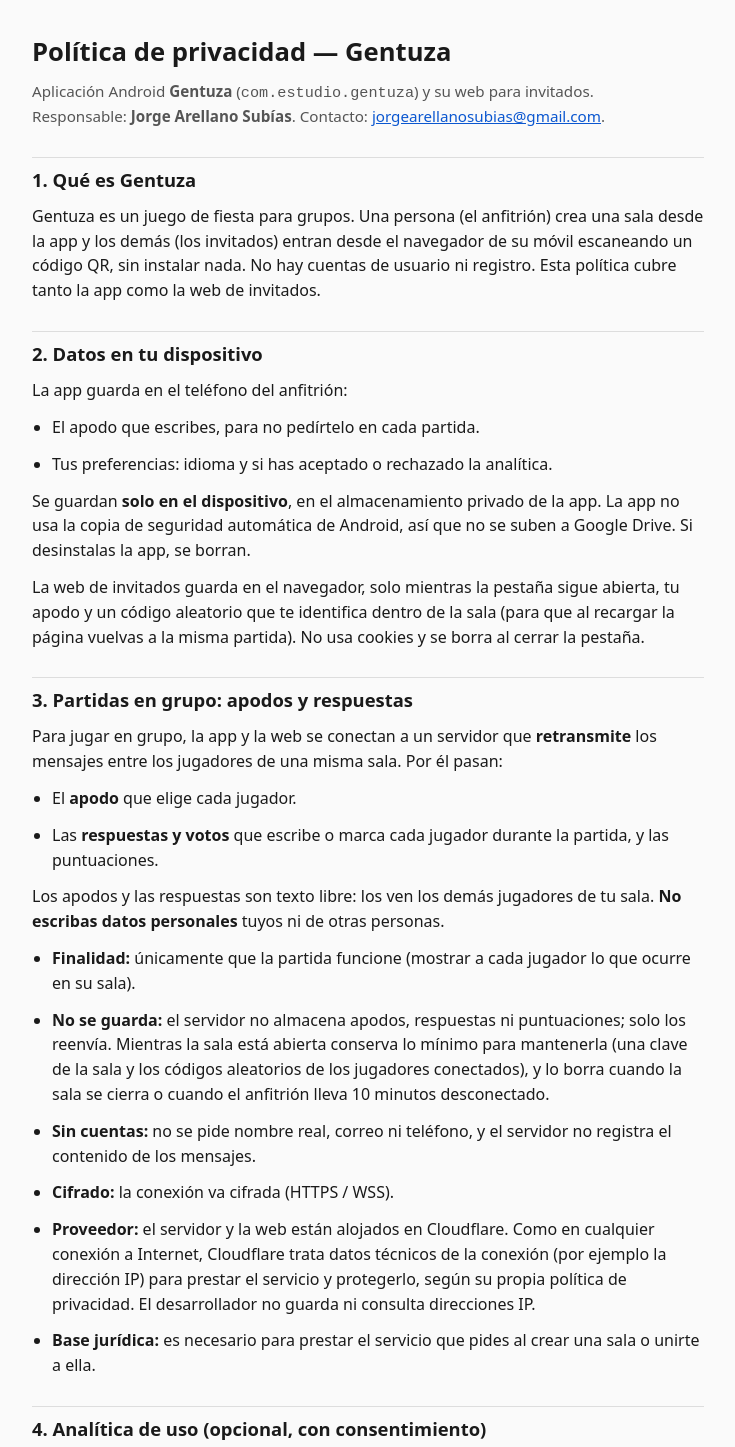
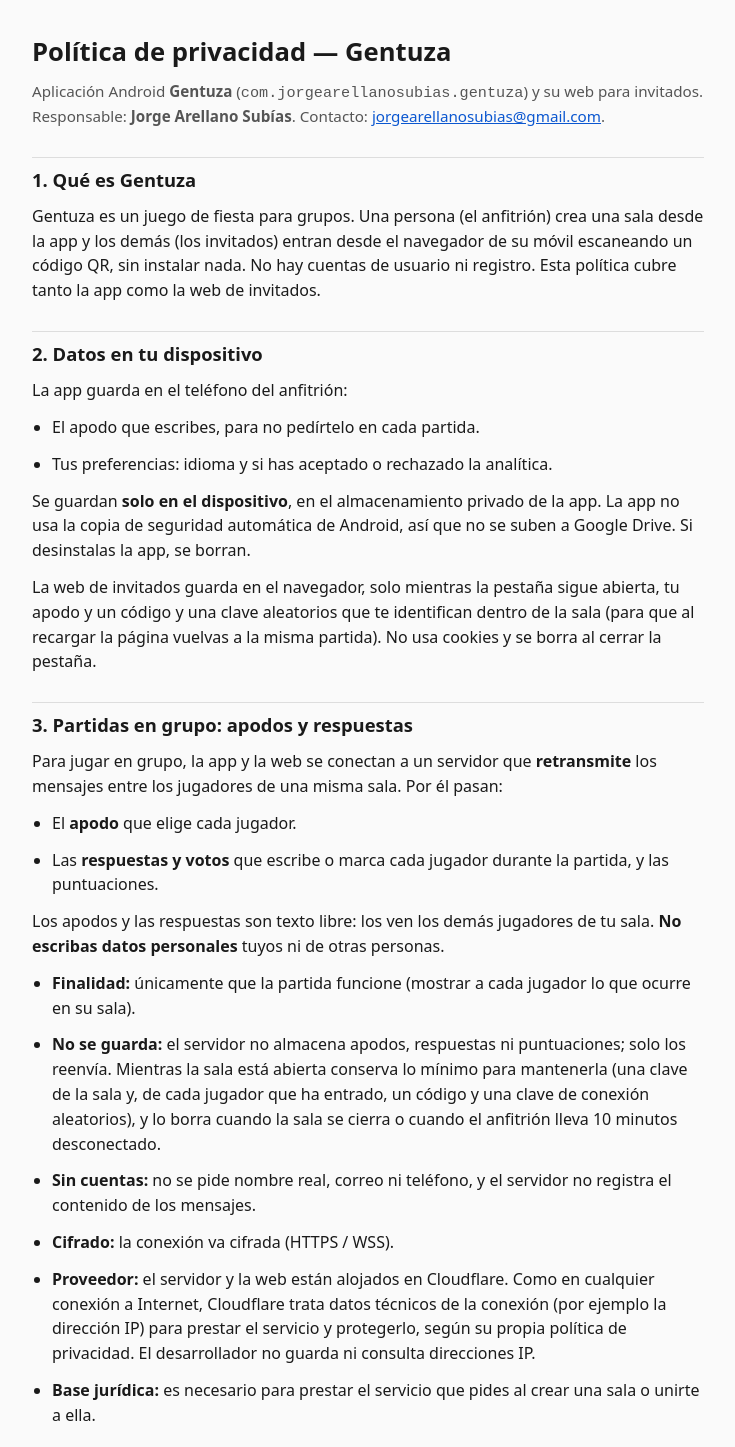
Before and after one commit to JorgeArellanoSubias/privacy-policies, a plain HTML site: page gentuza/index.html in a window 1280 px wide. Shown: the top 1447 px of the page, without its empty margins (272-1007 px from the left). Drawn offline with Linux system fonts and the light colour scheme.

Commit message:
Política de Gentuza: package definitivo y clave de conexión de invitados
Co-Authored-By: Claude Fable 5.2 <noreply@anthropic.com>

```diff
--- a/gentuza/index.html
+++ b/gentuza/index.html
@@ -24,7 +24,7 @@
   <main>
     <h1>Política de privacidad — Gentuza</h1>
     <p class="meta">
-      Aplicación Android <strong>Gentuza</strong> (<code>com.estudio.gentuza</code>) y su web
+      Aplicación Android <strong>Gentuza</strong> (<code>com.jorgearellanosubias.gentuza</code>) y su web
       para invitados.<br />
       Responsable: <strong>Jorge Arellano Subías</strong>.
       Contacto: <a href="mailto:jorgearellanosubias@gmail.com">jorgearellanosubias@gmail.com</a>.
@@ -51,7 +51,7 @@
     </p>
     <p>
       La web de invitados guarda en el navegador, solo mientras la pestaña sigue abierta, tu
-      apodo y un código aleatorio que te identifica dentro de la sala (para que al recargar la
+      apodo y un código y una clave aleatorios que te identifican dentro de la sala (para que al recargar la
       página vuelvas a la misma partida). No usa cookies y se borra al cerrar la pestaña.
     </p>
 
@@ -71,7 +71,7 @@
     </p>
     <ul>
       <li><strong>Finalidad:</strong> únicamente que la partida funcione (mostrar a cada jugador lo que ocurre en su sala).</li>
-      <li><strong>No se guarda:</strong> el servidor no almacena apodos, respuestas ni puntuaciones; solo los reenvía. Mientras la sala está abierta conserva lo mínimo para mantenerla (una clave de la sala y los códigos aleatorios de los jugadores conectados), y lo borra cuando la sala se cierra o cuando el anfitrión lleva 10 minutos desconectado.</li>
+      <li><strong>No se guarda:</strong> el servidor no almacena apodos, respuestas ni puntuaciones; solo los reenvía. Mientras la sala está abierta conserva lo mínimo para mantenerla (una clave de la sala y, de cada jugador que ha entrado, un código y una clave de conexión aleatorios), y lo borra cuando la sala se cierra o cuando el anfitrión lleva 10 minutos desconectado.</li>
       <li><strong>Sin cuentas:</strong> no se pide nombre real, correo ni teléfono, y el servidor no registra el contenido de los mensajes.</li>
       <li><strong>Cifrado:</strong> la conexión va cifrada (HTTPS / WSS).</li>
       <li><strong>Proveedor:</strong> el servidor y la web están alojados en Cloudflare. Como en cualquier conexión a Internet, Cloudflare trata datos técnicos de la conexión (por ejemplo la dirección IP) para prestar el servicio y protegerlo, según su propia política de privacidad. El desarrollador no guarda ni consulta direcciones IP.</li>
```
